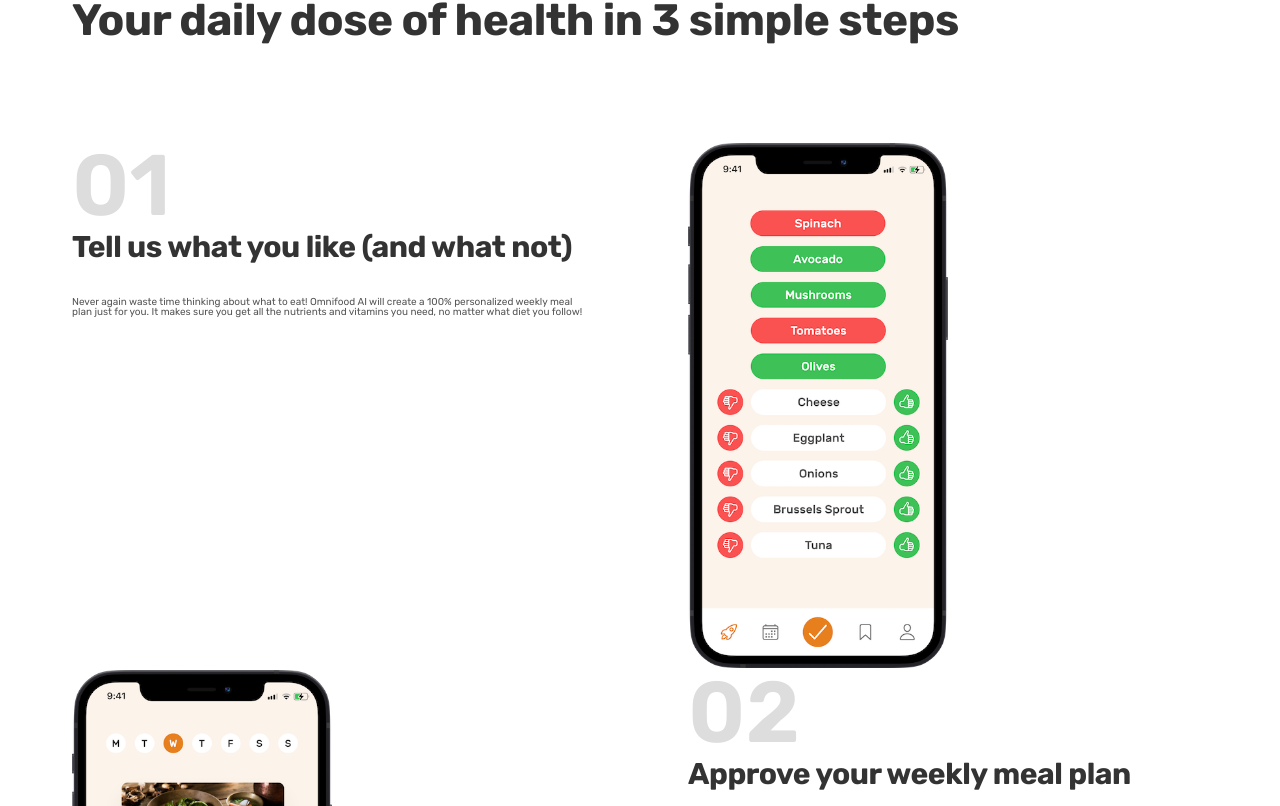
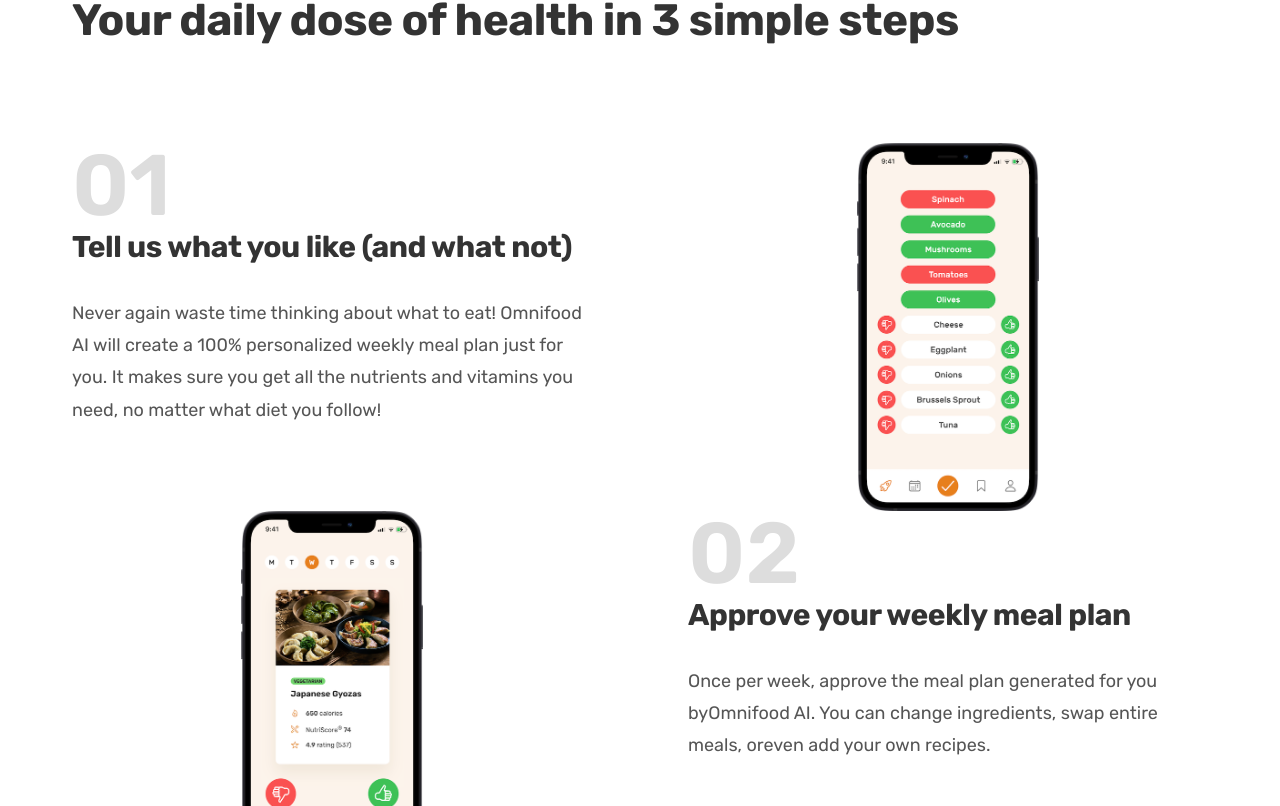
Before and after one commit to Euuphi/omnifood, a React (Create React App) app: page / in a window 1280 px wide. Shown: the part 894-1700 px from the top of the page. Built offline with nearby package versions, Linux system fonts and the light colour scheme.

Commit message:
Style Step component's elements

```diff
--- a/src/components/Sections/How/Step.module.css
+++ b/src/components/Sections/How/Step.module.css
@@ -1,5 +1,11 @@
+.stepImageBox {
+    display: flex;
+    align-items: center;
+    justify-content: center;
+}
+
 .stepImage {
-    width: 50%;
+    width: 35%;
 }
 
 .stepNumber {
@@ -7,3 +13,8 @@
     font-size: 8.6rem;
     font-weight: 600;
 }
+
+.stepDescription {
+    font-size: 1.8rem;
+    line-height: 1.8;
+}
```
